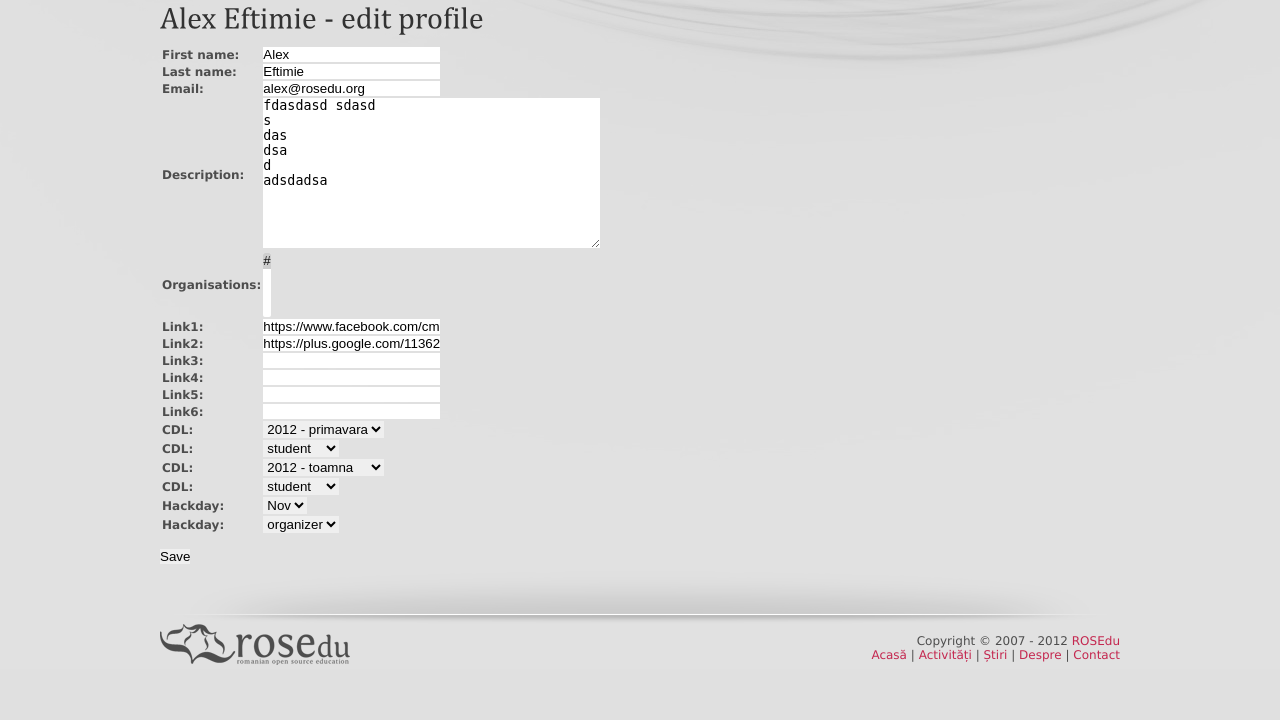
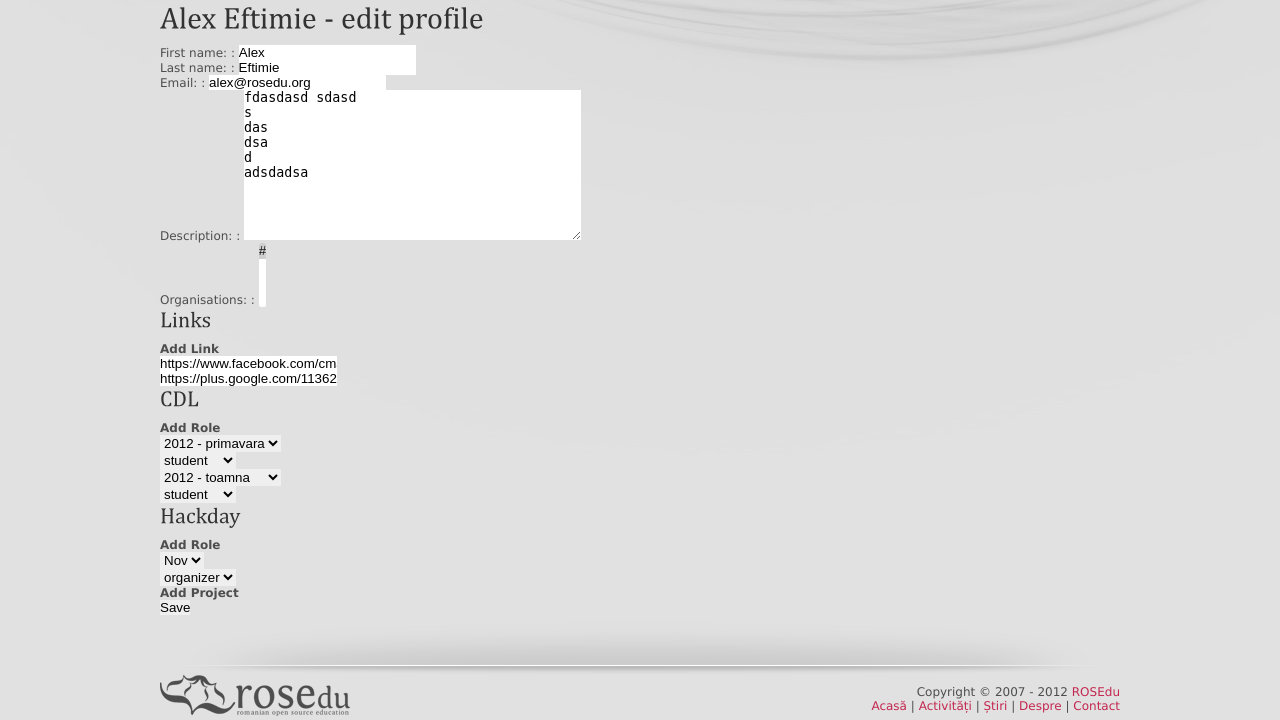
Before and after one commit to rosedu/rosedu-people, a Django app: page /profile_set/1 in a window 1280 px wide. Shown: the part 170-890 px from the top of the page. Before the commit the page ends 835 px from the top, so only its background shows below. Run offline with Django 3.2, Linux system fonts and the light colour scheme; data comes from the database, SQL or seed files in the repository; tables that the repository leaves empty hold one stand-in row (values such as "Sample post").

Commit message:
Add mock for user edit page

```diff
--- a/rppl/people/templates/people/profile_set.html
+++ b/rppl/people/templates/people/profile_set.html
@@ -5,10 +5,34 @@
 {% block content %}
     <h2>{{ person.name }} - edit profile</h2>
     <form   method="POST" action="" >
-        <table>
-            {{ form.as_table }}
-        </table>
-        </br>
+        {% for field in form %}
+            {% if field.label == "link" %}
+                {% ifchanged %}
+                <h3> Links </h3>
+                <h4> Add Link </h4>
+                {% endifchanged %}
+
+                <div>
+                {{ field.errors }}
+                {{ field }}
+                </div>
+            {% elif field.label|slice:":7" == "project" %}
+                {% with field.label|cut:"project_" as project %}
+                    {% ifchanged %}
+                    <h3>{{project}}</h3>
+                    <h4>Add Role</h4>
+                    {% endifchanged %}
+                    {{ field.errors }}
+                    <div>{{field}}</div>
+                {% endwith %}
+            {% else %}
+                <div>
+                {{ field.errors }}
+                {{ field.label_tag }} : {{ field }}
+                </div>
+            {% endif %}
+        {% endfor %}
+        <h4>Add Project</h4>
         {% csrf_token %}
         <input type="submit" value="Save"/>
     </form>
--- a/rppl/people/views.py
+++ b/rppl/people/views.py
@@ -68,11 +68,8 @@ class SForm(forms.ModelForm):
             links = Link.objects.all().filter(person=self.person)
             self.links = links
 
-            for i in xrange(self.max_links):
-                if len(links) > i:
-                    self.fields['link%d' % (i + 1)] = forms.CharField(max_length=100, initial = links[i], required = False)
-                else:
-                    self.fields['link%d' % (i + 1)] = forms.CharField(max_length=100, required = False)
+            for i in xrange(len(links)):
+                self.fields['link%d' % (i + 1)] = forms.CharField(max_length=100, initial = links[i], required = False, label="link")
 
 
             #Add forms for project roles
@@ -90,10 +87,10 @@ class SForm(forms.ModelForm):
                     edition_choices = [(e, e) for e in Edition.objects.filter(project=project)]
                     self.fields['%sedition%d' % (project, index)] = forms.ChoiceField(choices = edition_choices,
                                                                                       initial = role.edition,
-                                                                                      label = project)
+                                                                                      label = "project_" + str(project))
                     self.fields['%srole%d' % (project, index)] = forms.ChoiceField(choices = roles,
                                                                                    initial = role.role,
-                                                                                   label = project)
+                                                                                   label = "project_" + str(project))
                     index += 1
 
 
```
